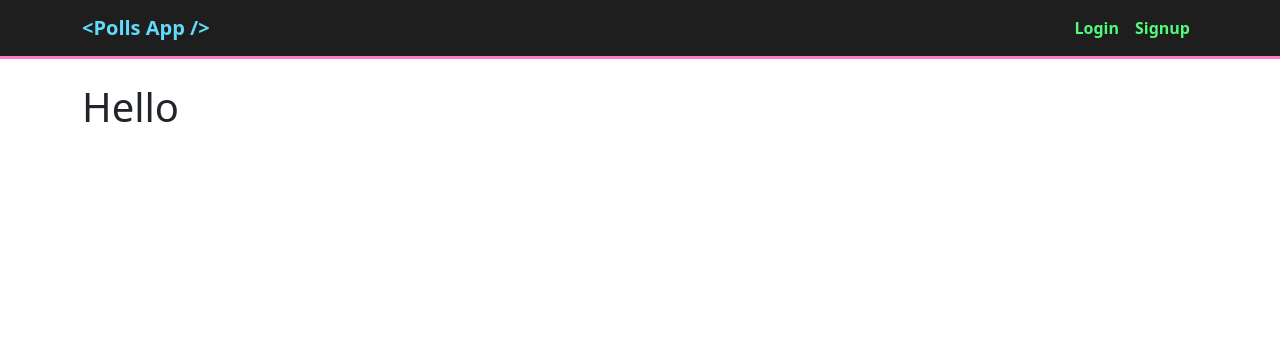
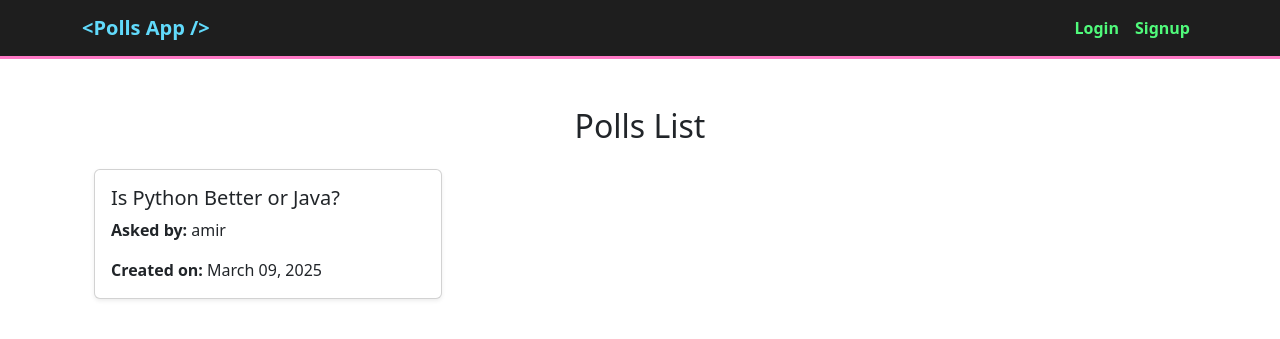
Before and after one commit to amahadnejad/Polls_App, a Django app: page / in a window 1280 px wide. Shown: the top 339 px of the page. Run offline with Django 5.2, Linux system fonts and the light colour scheme; data comes from the database, SQL or seed files in the repository.

Commit message:
Show Polls On polls_list.html Template

```diff
--- a/polls/templates/polls/polls_list.html
+++ b/polls/templates/polls/polls_list.html
@@ -3,5 +3,20 @@
 {% block page_title %}Home{% endblock page_title %}
 
 {% block content %}
-    <h1>Hello</h1>
+    <div class="container mt-5">
+        <h2 class="text-center mb-4">Polls List</h2>
+        <div class="row">
+            {% for poll in polls %}
+                <div class="col-md-4 mb-4">
+                    <div class="card shadow-sm">
+                        <div class="card-body">
+                            <h5 class="card-title">{{ poll.question }}</h5>
+                            <p class="card-text"><strong>Asked by:</strong> {{ poll.user }}</p>
+                            <p class="card-text"><strong>Created on:</strong> {{ poll.datetime_created|date:"F d, Y" }}</p>
+                        </div>
+                    </div>
+                </div>
+            {% endfor %}
+        </div>
+    </div>
 {% endblock content %}
--- a/polls/views.py
+++ b/polls/views.py
@@ -1,5 +1,39 @@
 from django.shortcuts import render
+
+from .models import Poll
 
 
 def poll_list_view(request):
-    return render(request, 'polls/polls_list.html')
+    polls = Poll.objects.all()
+    return render(request, 'polls/polls_list.html', context={
+        'polls': polls,
+    })
+
+
+
+
+
+def poll_vote(request, poll_id):
+    poll = get_object_or_404(Poll, id=poll_id)
+
+    if request.method == 'POST':
+        vote = request.POST.get(f'vote_{poll.id}')
+
+        if vote == 'agree':
+            choice_text = 'Agree'
+        elif vote == 'not_agree':
+            choice_text = 'Not Agree'
+        else:
+            return HttpResponse('Invalid vote', status=400)
+
+        # Create or update the user's vote
+        if Choice.objects.filter(user=request.user, poll=poll).exists():
+            choice = Choice.objects.get(user=request.user, poll=poll)
+            choice.choice_text = choice_text
+            choice.save()
+        else:
+            Choice.objects.create(user=request.user, poll=poll, choice_text=choice_text)
+
+        return redirect('poll_list')  # Redirect back to the poll list page
+
+    return HttpResponse('Invalid method', status=405)
```
